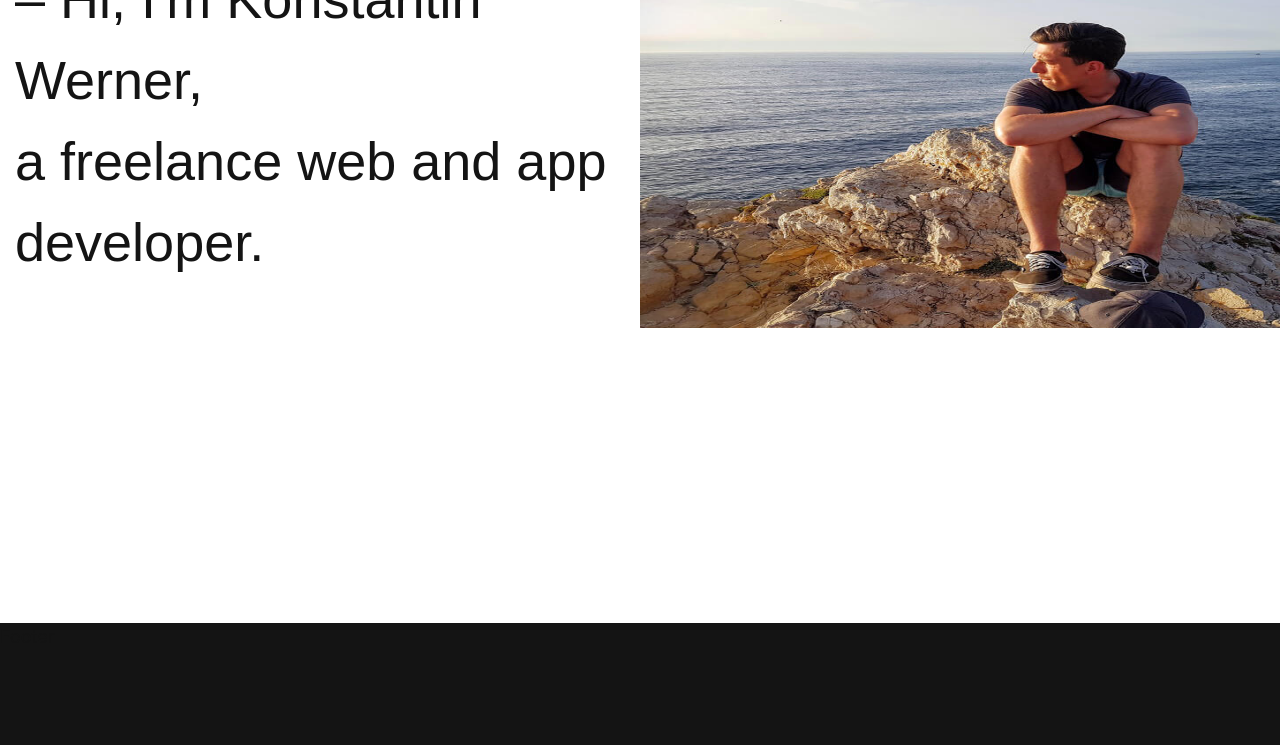
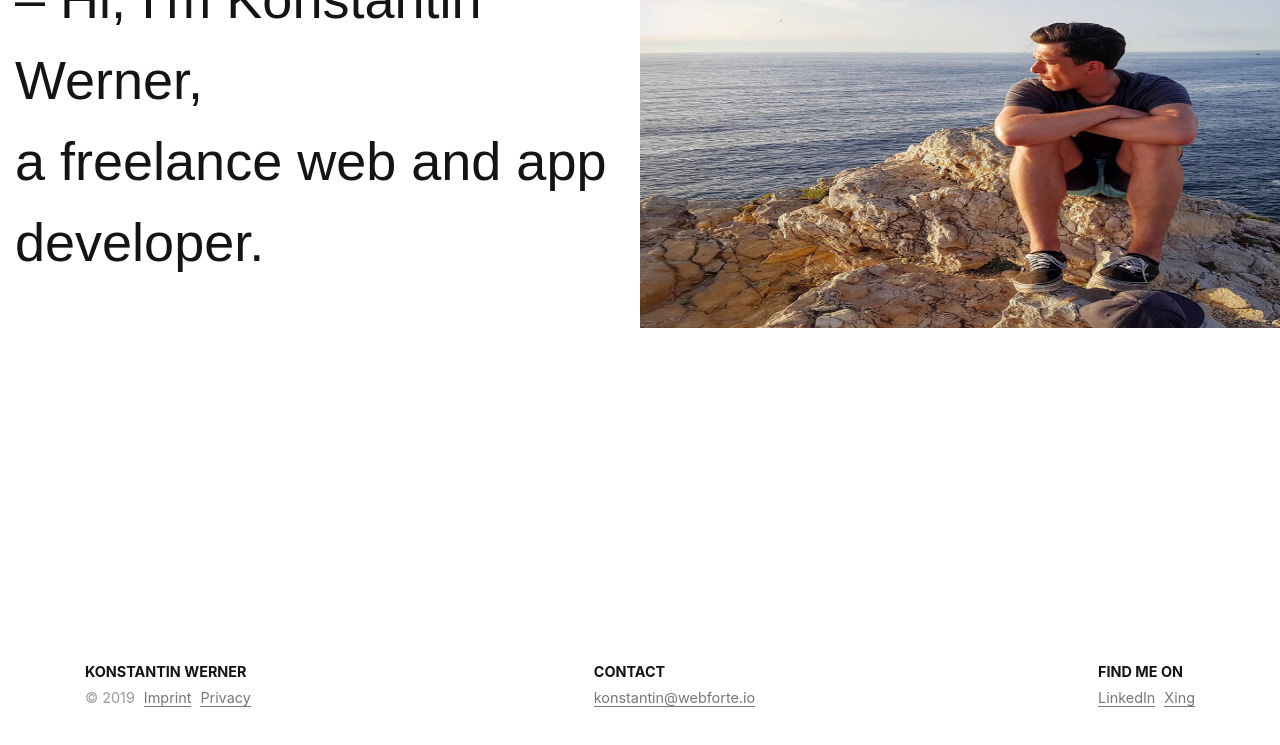
Before and after one commit to webforte/webforte, a Gatsby site: page / in a window 1280 px wide. Shown: the part 77-822 px from the top of the page. Built offline with nearby package versions, Linux system fonts and the light colour scheme; Gatsby itself is replaced by a stand-in of ours; a web font is replaced by a local one.

Commit message:
styles footer

```diff
--- a/gatsby-config.js
+++ b/gatsby-config.js
@@ -43,7 +43,7 @@ module.exports = {
         background_color: `#663399`,
         theme_color: `#663399`,
         display: `minimal-ui`,
-        icon: `src/images/gatsby-icon.png`, // This path is relative to the root of the site.
+        icon: `src/images/webforte-logo.svg`, // This path is relative to the root of the site.
       },
     },
     // this (optional) plugin enables Progressive Web App + Offline functionality
--- a/src/components/Layout/Footer.js
+++ b/src/components/Layout/Footer.js
@@ -1,14 +1,92 @@
 // @flow
 import React from 'react'
+import { Link } from 'gatsby'
 import styled from 'styled-components'
+import { Container } from 'reactstrap'
 
 import * as v from '../../config/variables'
 
 const FooterWrap = styled.footer`
-  background: ${v.black};
-  min-height: 10rem;
+  background: ${v.white};
+  /* min-height: 10rem; */
+  font-size: 0.8rem;
+  padding: 2rem 0 2rem;
+
+  p {
+    line-height: 1.8;
+    color: ${v.gray};
+  }
+
+  strong {
+    color: ${v.black};
+    text-transform: uppercase;
+  }
+
+  a,
+  span {
+    + a,
+    span {
+      margin-left: 0.5rem;
+    }
+  }
+
+  a {
+    color: ${v.grayDark};
+    border-bottom: 1px solid ${v.grayDark};
+
+    &:hover,
+    &:focus {
+      text-decoration: none;
+    }
+  }
 `
 
-const Footer = () => <FooterWrap>Footer</FooterWrap>
+const FooterRow = styled.div`
+  display: flex;
+  flex-wrap: wrap;
+  justify-content: space-between;
+`
 
+const Col = styled.div``
+
+const Footer = () => {
+  const now = new Date()
+
+  return (
+    <FooterWrap>
+      <Container>
+        <FooterRow>
+          <Col sm={{ size: '4' }}>
+            <p>
+              <strong>Konstantin Werner</strong>
+              <br />
+              <span>© {now.getFullYear()}</span>
+              <Link to="/imprint">Imprint</Link>
+              <Link to="/privacy">Privacy</Link>
+            </p>
+          </Col>
+          <Col sm={{ size: '4' }}>
+            <p>
+              <strong>Contact</strong>
+              <br />
+              <a href="mailto:&#107;&#111;&#110;&#115;&#116;&#097;&#110;&#116;&#105;&#110;&#064;&#119;&#101;&#098;&#102;&#111;&#114;&#116;&#101;&#046;&#105;&#111;">
+                konstantin@webforte.io
+              </a>
+            </p>
+          </Col>
+          <Col sm={{ size: '4' }}>
+            <p>
+              <strong>Find me on</strong>
+              <br />
+              <a href="https://www.linkedin.com/in/konstantin-werner-433750a0/">
+                LinkedIn
+              </a>
+              <a href="https://www.xing.com/profile/Konstantin_Werner5">Xing</a>
+            </p>
+          </Col>
+        </FooterRow>
+      </Container>
+    </FooterWrap>
+  )
+}
 export default Footer
--- a/src/components/ReferencesList/ReferencesList.js
+++ b/src/components/ReferencesList/ReferencesList.js
@@ -215,9 +215,9 @@ const ReferencesList = ({ references }: Props) => (
             <Fact>Type of work: Wordpress, React</Fact>
 
           </FactsList> */}
-          {r.url && (
+          {r.projectWebsite && (
             <FurtherReading>
-              <a href={r.url}>View project</a>
+              <a href={r.projectWebsite}>View project</a>
             </FurtherReading>
           )}
         </Information>
--- a/src/pages/portfolio.js
+++ b/src/pages/portfolio.js
@@ -58,7 +58,7 @@ const Centered = styled.div`
 
 const PortfolioPage = ({ data }) => {
   const {
-    contentfulSeite: { id, title, lead, subtitle, sections },
+    contentfulSeite: { lead, subtitle, sections },
   } = data
 
   const { references } = sections[0]
```
